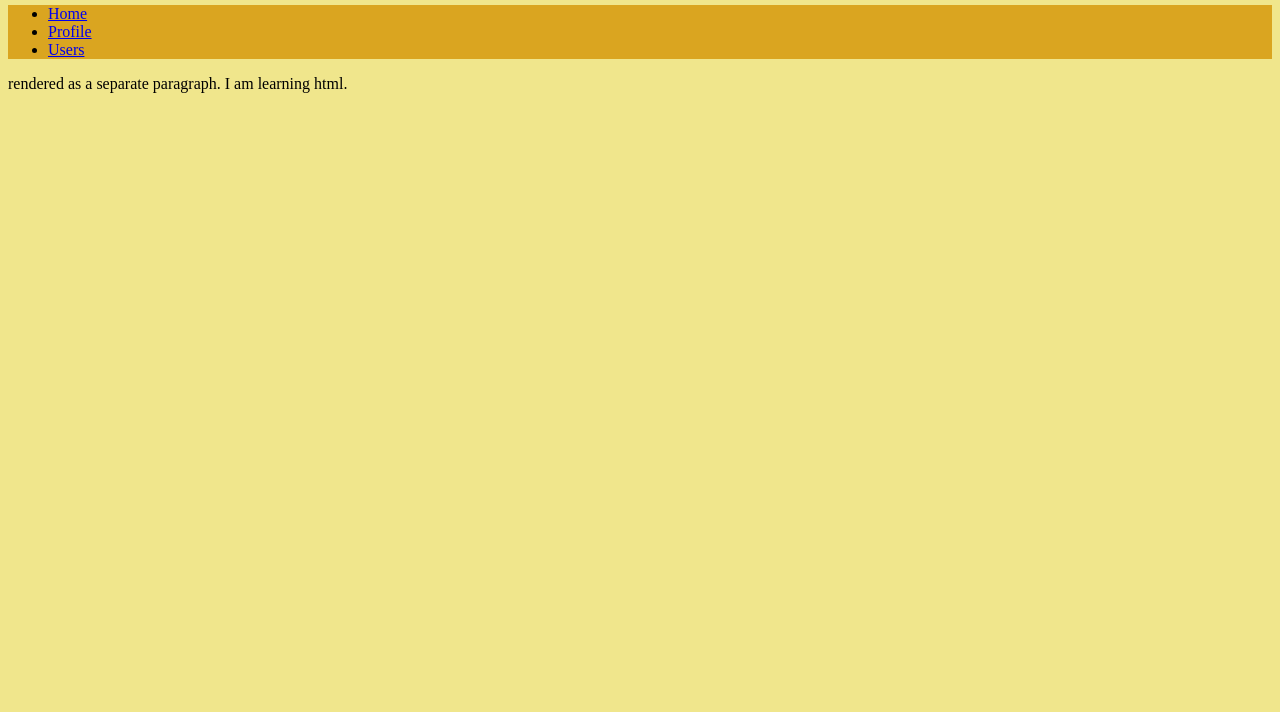
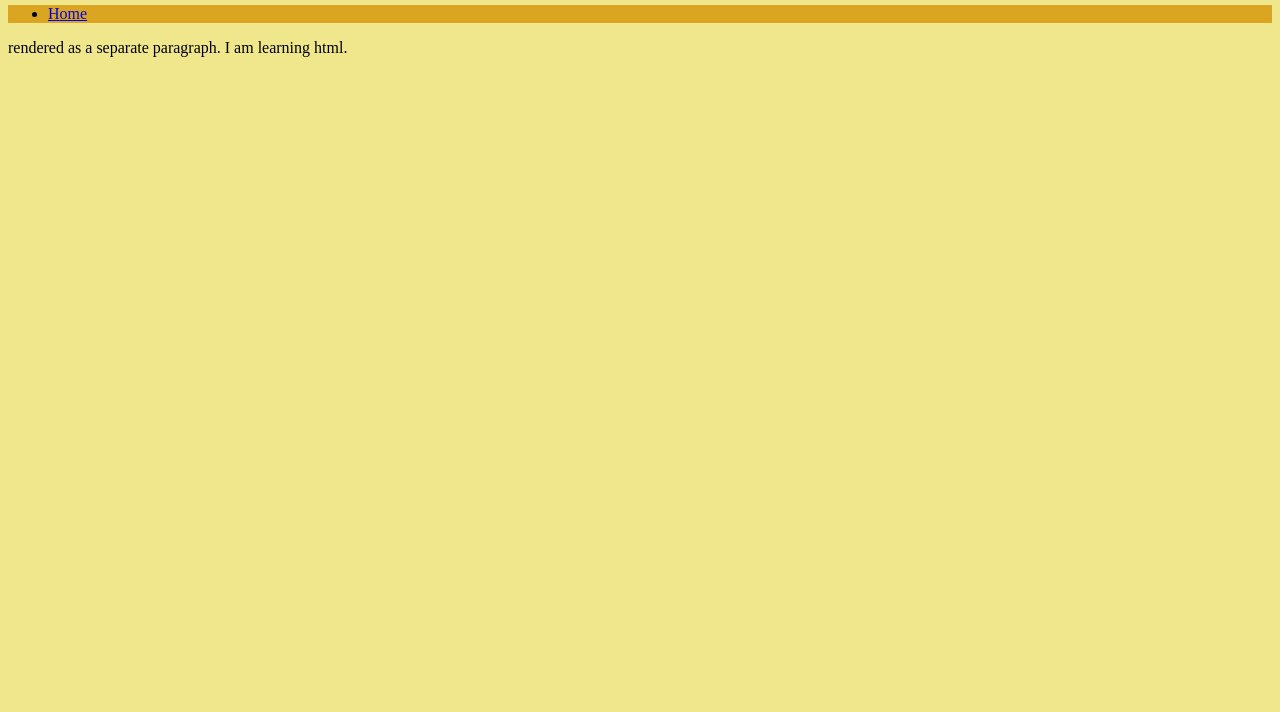
Before and after one commit to seshasai09/webdev, a website: page public/index.html in a window 1280 px wide. Shown: the part 88-800 px from the top of the page. Drawn offline with Linux system fonts and the light colour scheme.

Commit message:
'Assignment1'

```diff
--- a/public/index.html
+++ b/public/index.html
@@ -25,13 +25,7 @@
         <ul>
             <li>
                 <a href="assignment/home.html">Home</a>
-            </li>
-            <li>
-                <a href="profile.html">Profile</a>
-            </li>
-            <li>
-                <a href="users.html">Users</a>
-            </li>
+
         </ul>
         </nav>
     </header>
```
